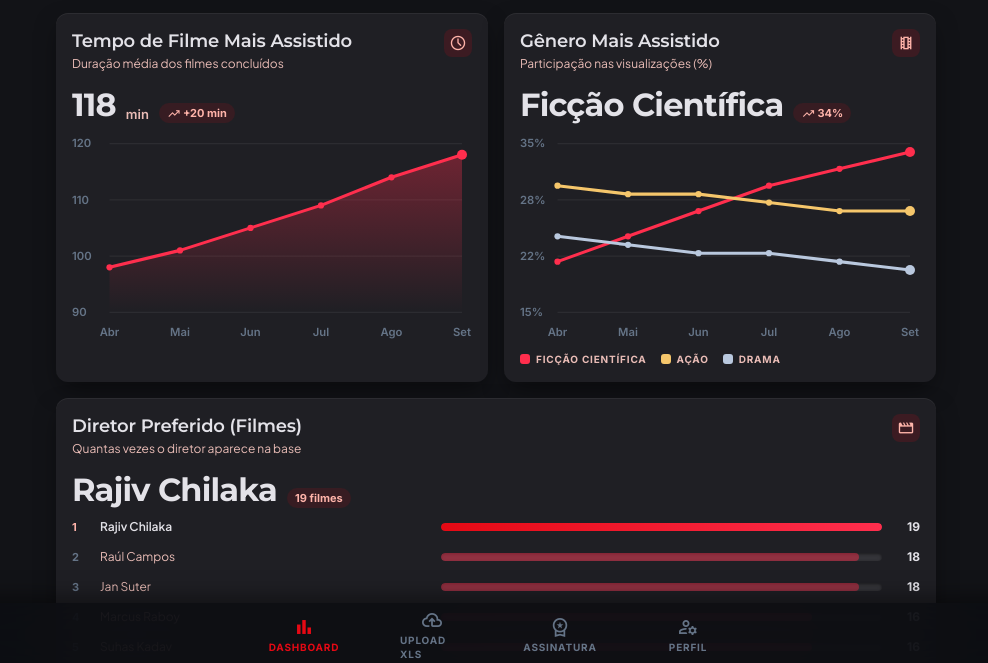
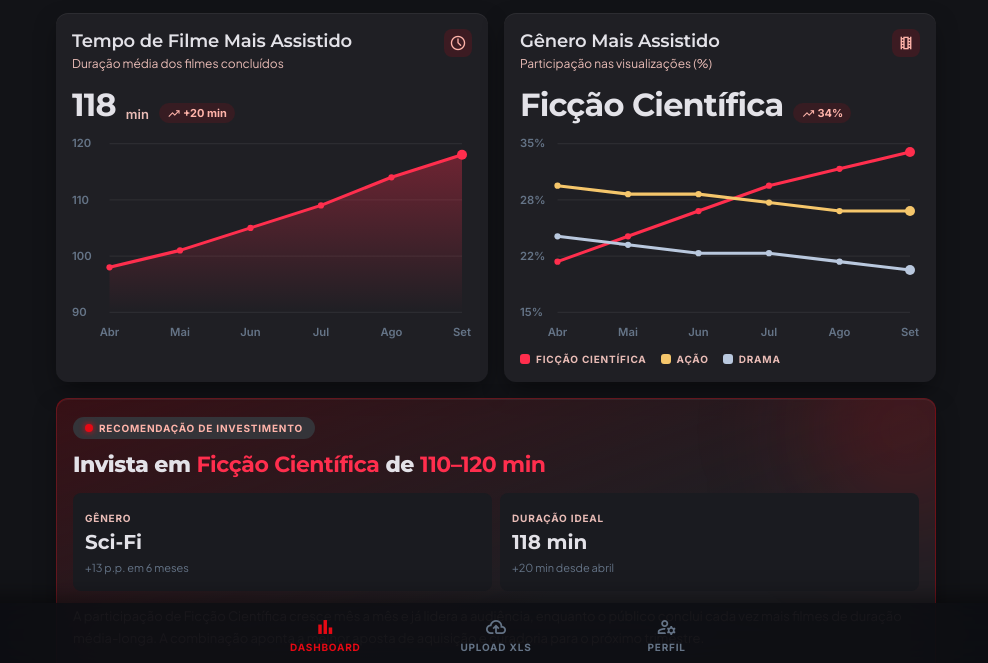
Before and after one commit to T7ST/Signal, a website: page public/dash.html in a window 1280 px wide. Shown: the part 133-796 px from the top of the page, without its empty margins (144-1132 px from the left). Drawn offline with nearby package versions, Linux system fonts and the light colour scheme.

Commit message:
Reparo e exclusão de dashboard extra

```diff
--- a/public/css/dash.css
+++ b/public/css/dash.css
@@ -1,4 +1,4 @@
-/* CineMetrics - Dashboard | Design system: Cinematic Obsidian */
+
   :root {
     --surface: #121317;
     --lowest: #0d0e12;
@@ -63,7 +63,7 @@ a {
     text-transform: uppercase;
   }
 
-/* Header */
+
   .topbar {
     position: fixed;
     inset: 0 0 auto 0;
@@ -123,7 +123,7 @@ a {
     box-shadow: 0 0 8px var(--crimson);
   }
 
-/* Layout */
+
   .content {
     max-width: 960px;
     margin: 0 auto;
@@ -180,7 +180,7 @@ a {
     font-size: 18px;
   }
 
-/* KPI */
+
   .kpi {
     display: flex;
     align-items: flex-end;
@@ -248,7 +248,7 @@ a {
     border-radius: 3px;
   }
 
-/* Recomendação */
+
   .reco {
     background: linear-gradient(
       160deg,
@@ -392,13 +392,15 @@ a {
     align-items: center;
   }
 .nav-item {
-  width: 64px;
+  flex: 1;
   height: 48px;
   display: flex;
   flex-direction: column;
   align-items: center;
   justify-content: center;
   gap: 2px;
+  white-space: nowrap;
+  text-align: center;
   color: var(--muted);
   transition: color 0.2s;
 }
@@ -431,7 +433,6 @@ a {
     }
   }
 
-/* Barras horizontais (Top diretores) */
   .bars {
     display: flex;
     flex-direction: column;
--- a/public/css/perfil.css
+++ b/public/css/perfil.css
@@ -1,7 +1,4 @@
-/* ==========================================================
-   CineMetrics - Página de Perfil
-   Design system: Cinematic Obsidian
-   ========================================================== */
+
 
 :root {
   /* Superfícies */
@@ -125,13 +122,11 @@ img {
   white-space: nowrap;
 }
 
-/* ---------- Tipografia utilitária ---------- */
+
 .label-sm {
-  font-family: var(--font-label);
-  font-size: 10px;
-  line-height: 14px;
-  font-weight: 700;
+  font: 700 10px/14px var(--label);
   letter-spacing: 0.08em;
+  text-transform: uppercase;
 }
 
 .label-md {
@@ -150,9 +145,7 @@ img {
   letter-spacing: 0.04em;
 }
 
-/* ==========================================================
-   Header
-   ========================================================== */
+
 .topbar {
   position: fixed;
   top: 0;
@@ -261,9 +254,6 @@ img {
   object-fit: cover;
 }
 
-/* ==========================================================
-   Conteúdo principal
-   ========================================================== */
 .content {
   flex: 1;
   width: 100%;
@@ -335,9 +325,6 @@ img {
   letter-spacing: -0.01em;
 }
 
-/* ==========================================================
-   Cartão de identidade (hero)
-   ========================================================== */
 .hero {
   margin-top: var(--gutter-xs);
 }
@@ -487,9 +474,7 @@ img {
   color: var(--primary);
 }
 
-/* ==========================================================
-   Assinatura & Faturamento
-   ========================================================== */
+
 .status-pill {
   display: inline-flex;
   align-items: center;
@@ -591,9 +576,7 @@ img {
   transform: scale(1.1);
 }
 
-/* ==========================================================
-   Formulário
-   ========================================================== */
+
 .form {
   display: flex;
   flex-direction: column;
@@ -686,9 +669,7 @@ img {
   transform: scale(0.96);
 }
 
-/* ==========================================================
-   Preferências
-   ========================================================== */
+
 .list {
   display: flex;
   flex-direction: column;
@@ -908,13 +889,15 @@ img {
 }
 
 .nav-item {
-  width: 64px;
+  flex: 1;
   height: 48px;
   display: flex;
   flex-direction: column;
   align-items: center;
   justify-content: center;
   gap: 2px;
+  white-space: nowrap;
+  text-align: center;
   color: var(--muted);
   transition: color 0.2s;
 }
--- a/public/dash.html
+++ b/public/dash.html
@@ -1,15 +1,20 @@
 <!DOCTYPE html>
 <html lang="pt-BR">
+
 <head>
   <meta charset="utf-8" />
   <meta name="viewport" content="width=device-width, initial-scale=1.0, viewport-fit=cover" />
   <title>Signal - Dashboard</title>
   <link rel="preconnect" href="https://fonts.googleapis.com" />
   <link rel="preconnect" href="https://fonts.gstatic.com" crossorigin />
-  <link href="https://fonts.googleapis.com/css2?family=Inter:wght@500;600;700&family=Montserrat:wght@600;700;800&family=Plus+Jakarta+Sans:wght@400;500;600;700&display=swap" rel="stylesheet" />
-  <link href="https://fonts.googleapis.com/css2?family=Material+Symbols+Outlined:wght,FILL@100..700,0..1&display=swap" rel="stylesheet" />
+  <link
+    href="https://fonts.googleapis.com/css2?family=Inter:wght@500;600;700&family=Montserrat:wght@600;700;800&family=Plus+Jakarta+Sans:wght@400;500;600;700&display=swap"
+    rel="stylesheet" />
+  <link href="https://fonts.googleapis.com/css2?family=Material+Symbols+Outlined:wght,FILL@100..700,0..1&display=swap"
+    rel="stylesheet" />
   <link rel="stylesheet" href="./css/dash.css" />
 </head>
+
 <body>
   <header class="topbar">
     <div class="topbar__inner">
@@ -48,7 +53,8 @@
           <span class="kpi__unit">min</span>
           <span class="delta"><span class="material-symbols-outlined">trending_up</span>+20 min</span>
         </div>
-        <svg class="chart" id="chart-time" viewBox="0 0 320 170" role="img" aria-label="Evolução da duração média assistida"></svg>
+        <svg class="chart" id="chart-time" viewBox="0 0 320 170" role="img"
+          aria-label="Evolução da duração média assistida"></svg>
       </section>
 
       <!-- Dashboard 2: gênero mais assistido -->
@@ -64,27 +70,12 @@
           <span class="kpi__value">Ficção Científica</span>
           <span class="delta"><span class="material-symbols-outlined">trending_up</span>34%</span>
         </div>
-        <svg class="chart" id="chart-genre" viewBox="0 0 320 170" role="img" aria-label="Evolução da participação por gênero"></svg>
+        <svg class="chart" id="chart-genre" viewBox="0 0 320 170" role="img"
+          aria-label="Evolução da participação por gênero"></svg>
         <div class="legend label-sm" id="legend-genre"></div>
       </section>
     </div>
 
-    <!-- Dashboard 3: diretor mais frequente -->
-    <section class="card">
-      <div class="card__head">
-        <div>
-          <h2 class="card__title">Diretor Preferido (Filmes)</h2>
-          <p class="card__sub">Quantas vezes o diretor aparece na base</p>
-        </div>
-        <div class="icon-box"><span class="material-symbols-outlined">movie_creation</span></div>
-      </div>
-      <div class="kpi">
-        <span class="kpi__value" id="kpi-diretor">-</span>
-        <span class="delta" id="kpi-diretor-qtd"></span>
-      </div>
-      <div class="bars" id="bars-diretores"></div>
-      <p class="card__sub bars__note">Títulos sem diretor informado não entram na contagem.</p>
-    </section>
 
     <!-- Recomendação -->
     <section class="card reco">
@@ -124,10 +115,12 @@
 
   <nav class="bottom-nav" aria-label="Navegação principal">
     <div class="bottom-nav__inner">
-      <a class="nav-item label-sm is-active" href="#" aria-current="page"><span class="material-symbols-outlined">bar_chart</span>Dashboard</a>
-      <a class="nav-item label-sm" href="./upload.html"><span class="material-symbols-outlined">cloud_upload</span>Upload XLS</a>
-      <a class="nav-item label-sm" href="./pagamento.html"><span class="material-symbols-outlined">workspace_premium</span>Assinatura</a>
-      <a class="nav-item label-sm" href="./perfil.html"><span class="material-symbols-outlined">manage_accounts</span>Perfil</a>
+      <a class="nav-item label-sm is-active" href="#" aria-current="page"><span
+          class="material-symbols-outlined">bar_chart</span>Dashboard</a>
+      <a class="nav-item label-sm" href="./upload.html"><span
+          class="material-symbols-outlined">cloud_upload</span>Upload XLS</a>
+      <a class="nav-item label-sm" href="./perfil.html"><span
+          class="material-symbols-outlined">manage_accounts</span>Perfil</a>
     </div>
   </nav>
 
@@ -207,4 +200,5 @@
       .join("");
   </script>
 </body>
+
 </html>
```
Also changed, not shown: public/perfil.html (+8 -7 lines), public/upload.html (+4 -4 lines). Lines whose indentation alone changed are shown as unchanged.
